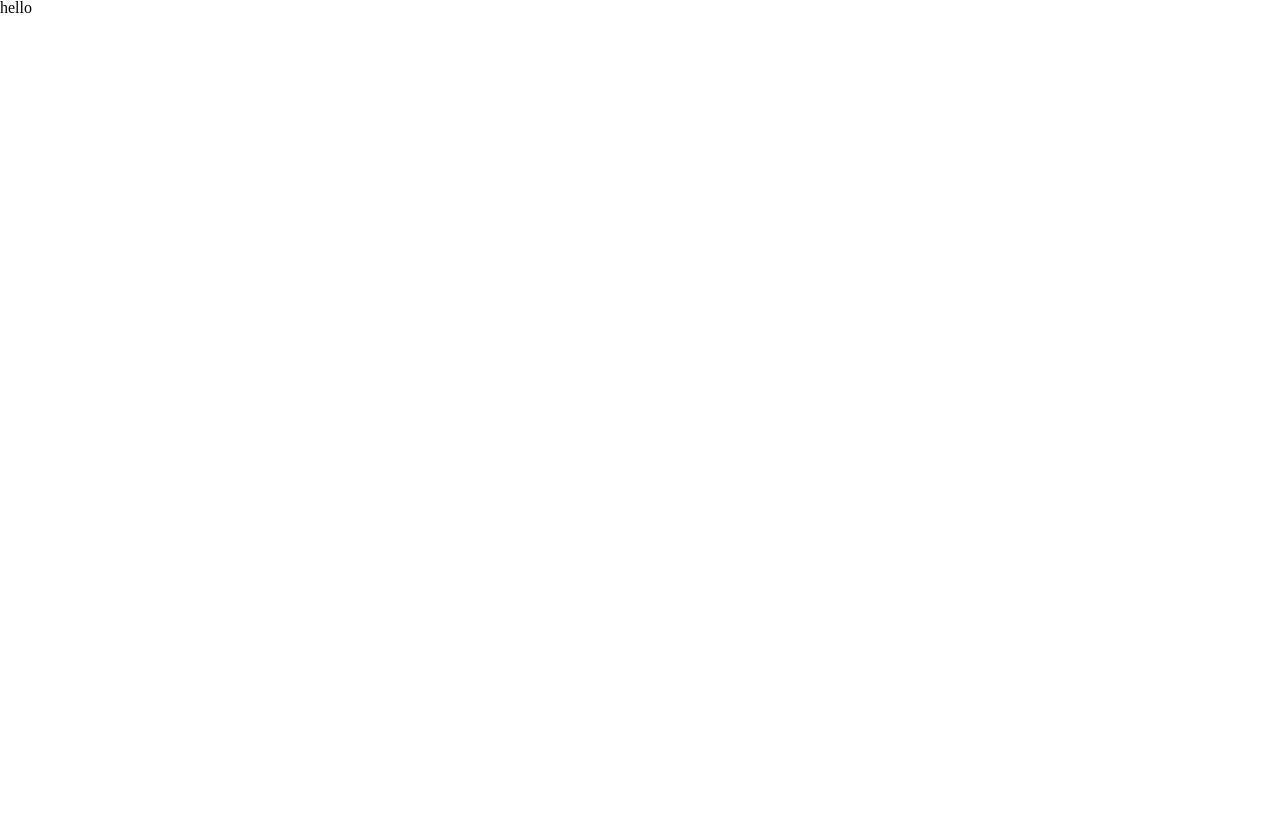
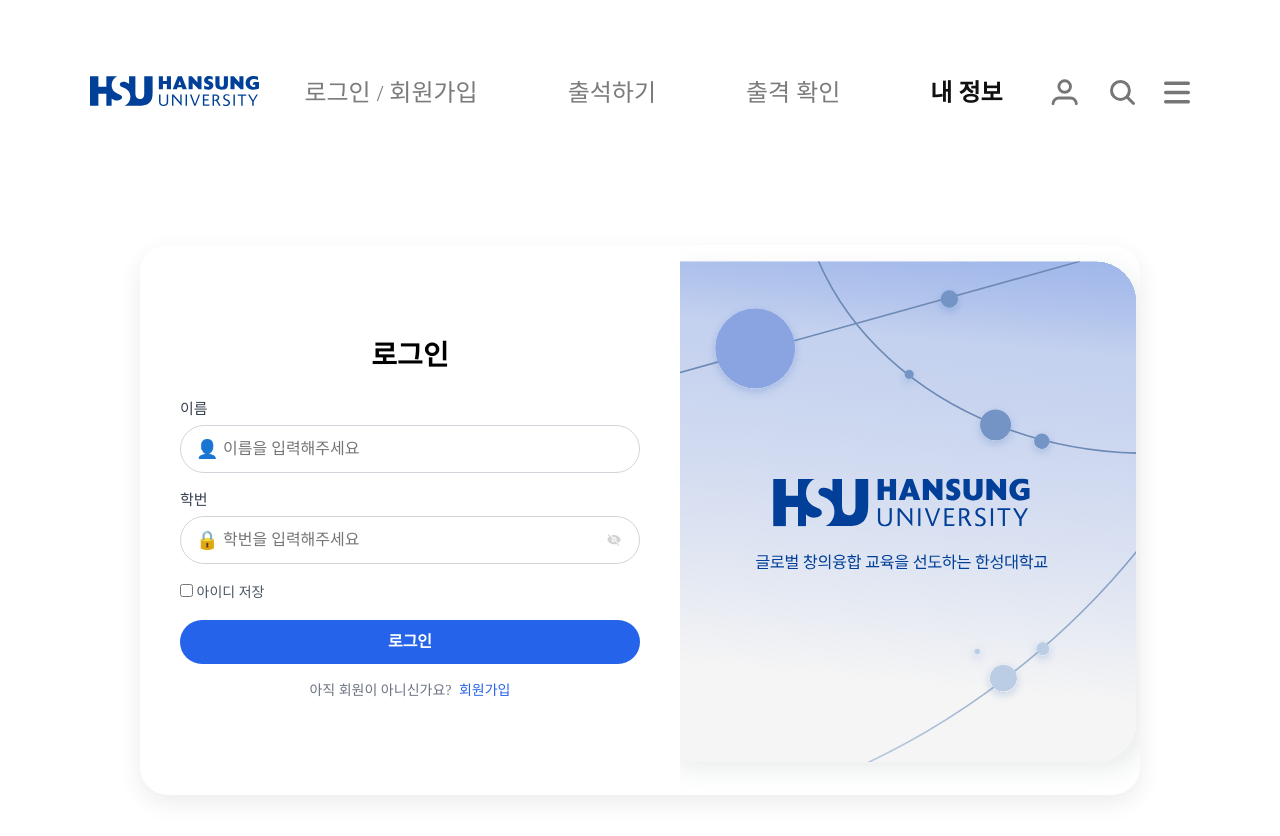
Before and after one commit to HSU-Likelion-Frontend-13th/Attendance-Web-Team-C, a React (Vite) app: page / in a window 1280 px wide. Shown: the top 836 px of the page. Before the commit the page ends 800 px from the top, so only its background shows below. Built offline with nearby package versions, Linux system fonts and the light colour scheme; a web font is replaced by a local one.

Commit message:
⚡️ 라우트 경로 변경

```diff
--- a/src/components/Header.jsx
+++ b/src/components/Header.jsx
@@ -23,7 +23,7 @@ export const Header = () => {
         <Link to="/attendance" className={getNavClass("/attendance")}>
           출석하기
         </Link>
-        <Link to="/attendanceCheck" className={getNavClass("/attendancePage")}>
+        <Link to="/calender" className={getNavClass("/calender")}>
           출격 확인
         </Link>
         <Link to="/" className={getNavClass("/")}>
--- a/src/pages/TestPage.jsx
+++ /dev/null
@@ -1,6 +0,0 @@
-// 단순히 테스트를 위한 페이지. 수정 시 병합 주의
-import { Header } from "../components/Header";
-
-export const TestPage = () => {
-  return <Header />;
-};
```
Also changed, not shown: src/main.jsx (+1 -8 lines).
